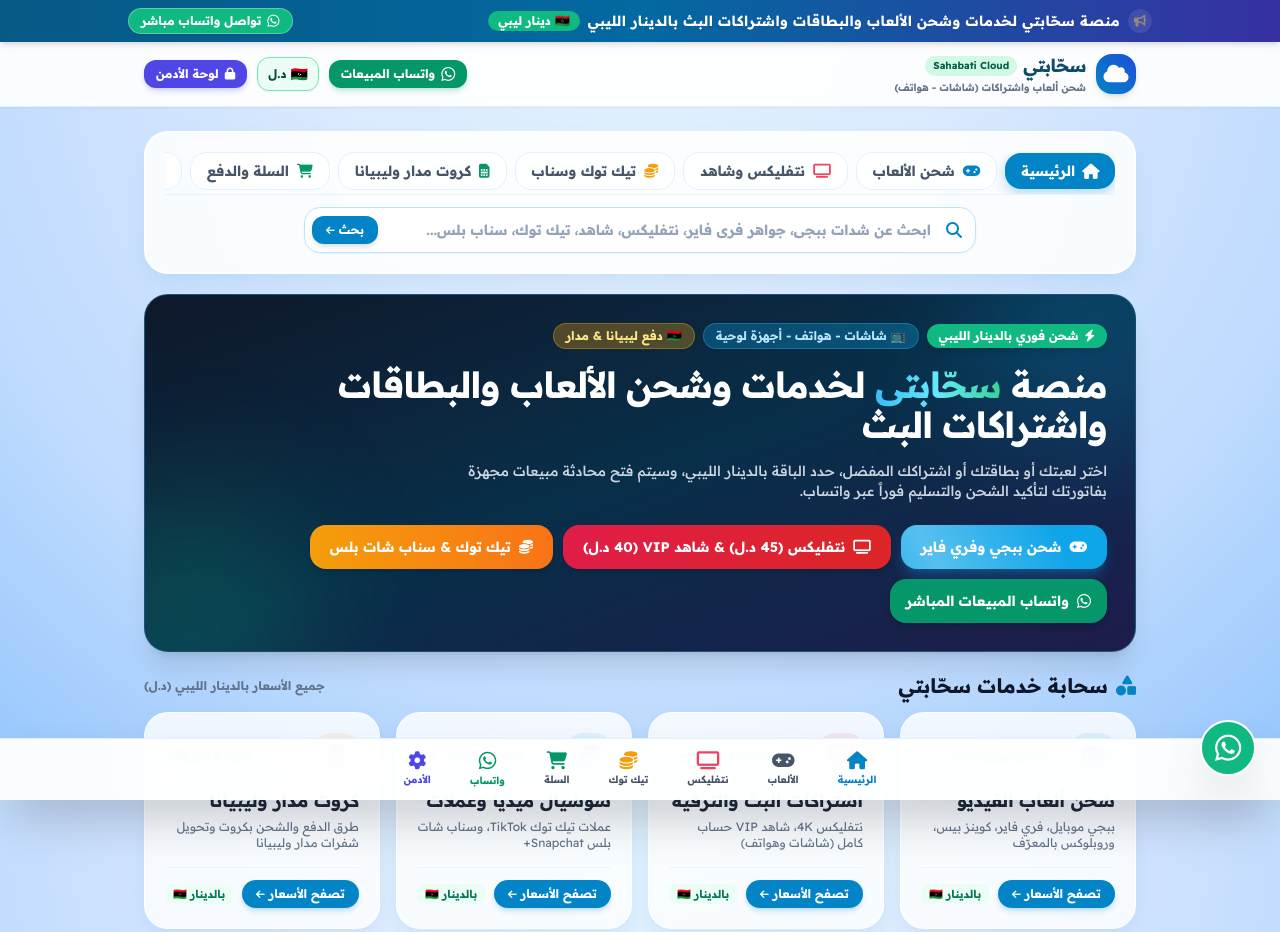
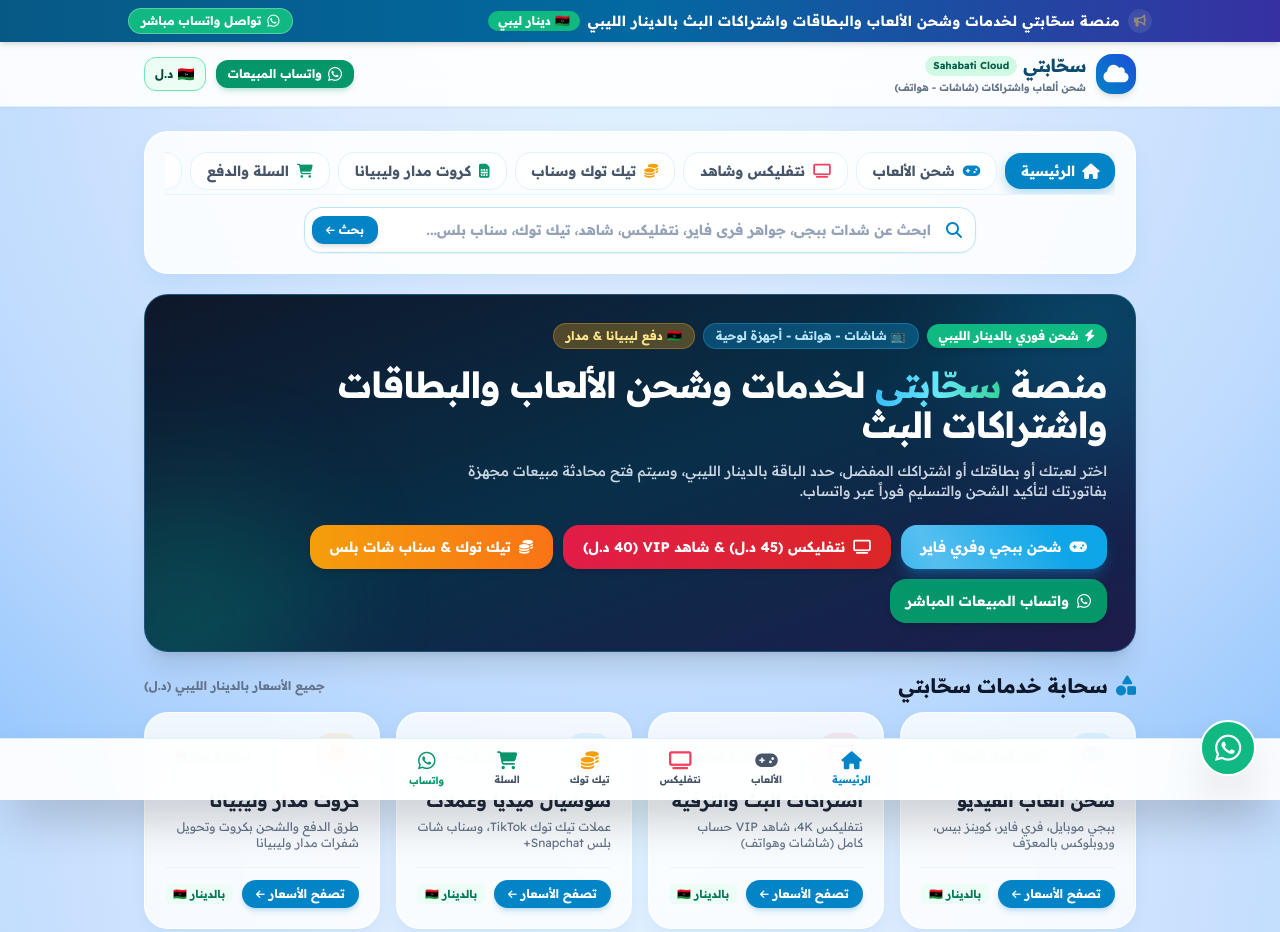
Before and after one commit to dawam580/sahabati, a website: page index.html in a window 1280 px wide. Shown: the top 932 px of the page. Drawn offline with Linux system fonts and the light colour scheme.

Commit message:
security: hide admin button from store, admin only via direct /admin.html

```diff
--- a/index.html
+++ b/index.html
@@ -82,11 +82,7 @@
                     <span class="font-black">د.ل</span>
                 </div>
 
-                <!-- Admin Dashboard Button - منفصل للأمان -->
-                <a href="admin.html" class="bg-indigo-600 hover:bg-indigo-700 text-white font-bold px-3 py-1.5 rounded-xl shadow-md shadow-indigo-600/20 transition flex items-center gap-1.5">
-                    <i class="fa-solid fa-lock text-xs"></i>
-                    <span class="hidden sm:inline">لوحة الأدمن</span>
-                </a>
+
             </div>
         </div>
     </header>
@@ -528,10 +524,6 @@
                 <i class="fa-brands fa-whatsapp text-xl mb-0.5" aria-hidden="true"></i>
                 <span>واتساب</span>
             </a>
-            <a href="admin.html" aria-label="لوحة الأدمن" class="flex flex-col items-center text-indigo-600 text-[10px] font-bold p-1 focus-visible:ring-2 focus-visible:ring-indigo-500 rounded-lg">
-                <i class="fa-solid fa-gear text-lg mb-0.5" aria-hidden="true"></i>
-                <span>الأدمن</span>
-            </a>
         </div>
     </nav>
 
```
